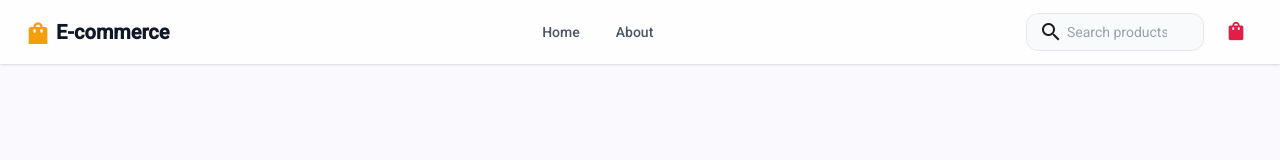
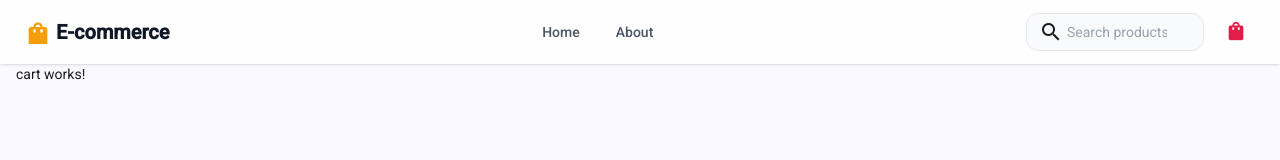
Before and after one commit to AhmedMedhat77/angular-ecommerce, an Angular app: page /cart in a window 1280 px wide. Before the commit this address led to /. Shown: the top 160 px of the page. Built offline with nearby package versions, Linux system fonts and the light colour scheme.

Commit message:
feat: implement cart screen and add route configuration

```diff
--- a/src/app/app.routes.ts
+++ b/src/app/app.routes.ts
@@ -1,5 +1,6 @@
 import { Routes } from '@angular/router';
 import { About } from './screens/about/about';
+import { Cart } from './screens/cart/cart';
 import { Home } from './screens/home/home';
 
 export const routes: Routes = [
@@ -11,4 +12,8 @@ export const routes: Routes = [
     path: 'about',
     component: About,
   },
+  {
+    path: 'cart',
+    component: Cart,
+  },
 ];
--- /dev/null
+++ b/src/app/screens/cart/cart.html
@@ -0,0 +1 @@
+<p>cart works!</p>
```
Also changed, not shown: src/app/screens/cart/cart.ts (added, +11 -0 lines), src/app/screens/cart/cart.css (added).
